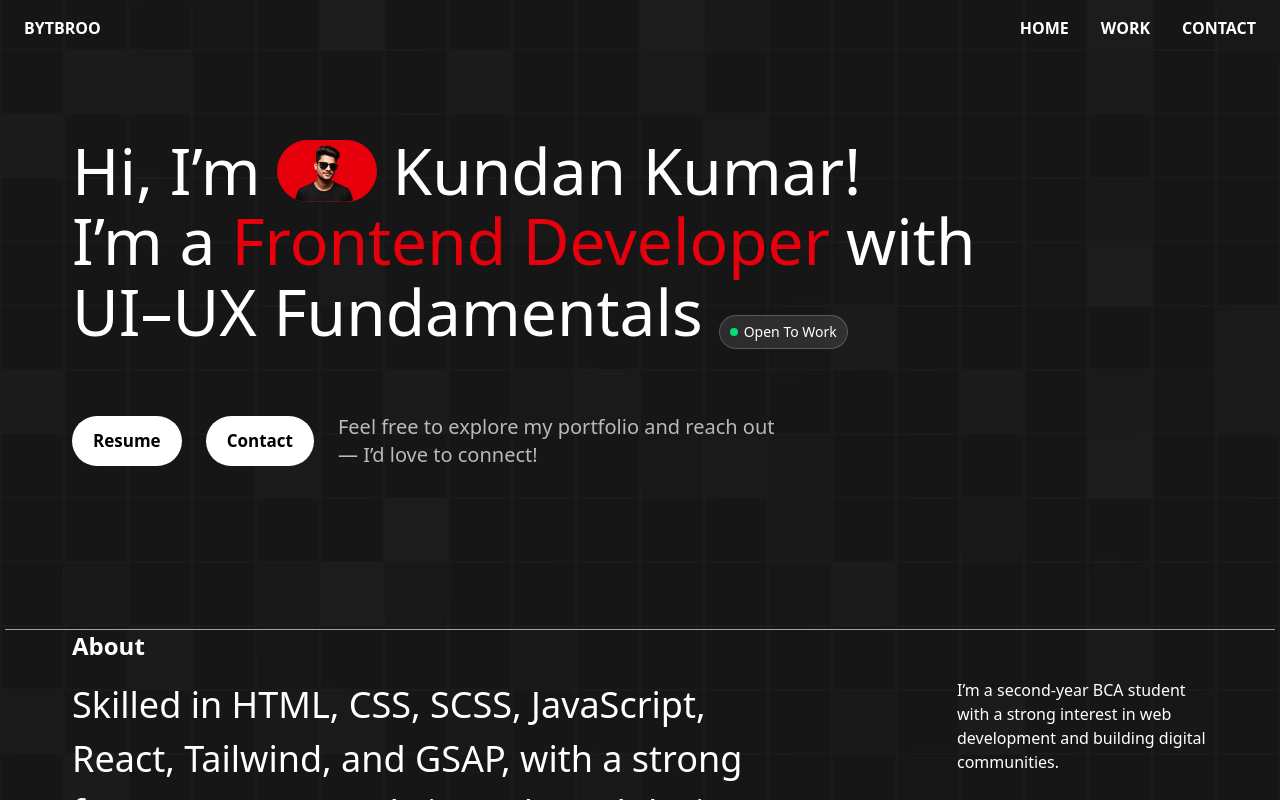
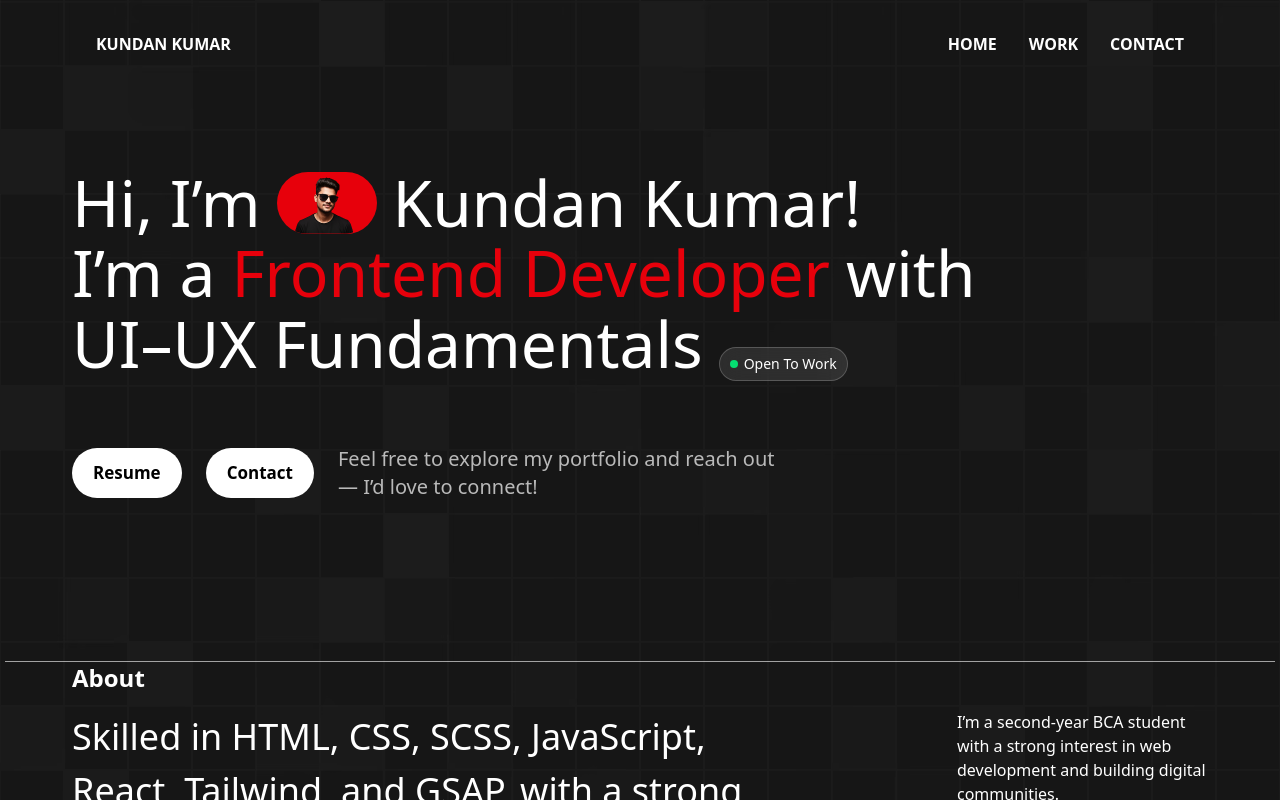
Before and after one commit to kundan-webdev/kundan-webdev, a React (Vite) app: page / in a window 1280 px wide. Shown: the top 800 px of the page. Built offline with nearby package versions, Linux system fonts and the light colour scheme; a web font is replaced by a local one.

Commit message:
Added favicon

```diff
--- a/src/components/common/Navbar.jsx
+++ b/src/components/common/Navbar.jsx
@@ -1,7 +1,7 @@
 const Navbar = () => {
   return (
-    <nav className="flex justify-between items-center px-6 py-4">
-      <h1 className="font-bold">BYTBROO</h1>
+    <nav className="flex justify-between items-center px-24 py-8">
+      <h1 className="font-bold">KUNDAN KUMAR</h1>
       <div className="space-x-8 font-bold text-base uppercase">
         <a href="#">Home</a>
         <a href="#">Work</a>
```
